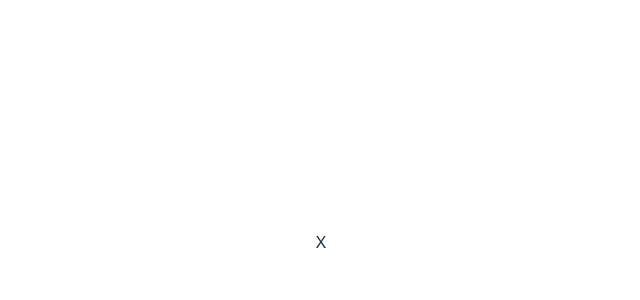
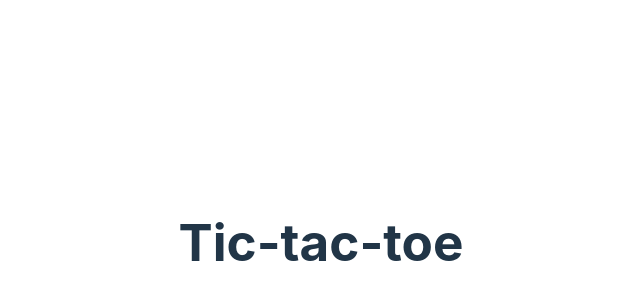
Before and after one commit to ehdlg/tic-tac-toe-react, a React (Vite) app: page / in a window 1280 px wide. Shown: the part 158-458 px from the top of the page, without its empty margins (319-959 px from the left). Built offline with nearby package versions, Linux system fonts and the light colour scheme.

Commit message:
update board function and turn logic

```diff
--- a/src/App.jsx
+++ b/src/App.jsx
@@ -2,18 +2,48 @@ import { useEffect, useState } from 'react';
 import './App.css';
 import Square from './components/Square';
 
+const TURNS = ['X', 'O'];
+
 function App() {
   const [board, setBoard] = useState([]);
+  const [turn, setTurn] = useState(0);
 
   useEffect(() => {
-    const initialBoard = Array(8).fill(null);
+    const initialBoard = Array(9).fill(null);
     setBoard(initialBoard);
   }, []);
 
-  console.log(board);
+  const updateBoard = (index) => {
+    if (board[index]) return;
+
+    const newBoard = [...board];
+    newBoard[index] = TURNS[turn % 2];
+    setBoard(newBoard);
+
+    const newTurn = turn + 1;
+    setTurn(newTurn);
+    console.log(newBoard);
+  };
+
   return (
     <>
-      <Square>X</Square>
+      <main className='board'>
+        <h1 className='title'>Tic-tac-toe</h1>
+        <section className='game'>
+          {board.map((square, index) => {
+            return (
+              <Square
+                className='square'
+                updateBoard={updateBoard}
+                key={index}
+                index={index}
+              >
+                {board[index]}
+              </Square>
+            );
+          })}
+        </section>
+      </main>
     </>
   );
 }
```
